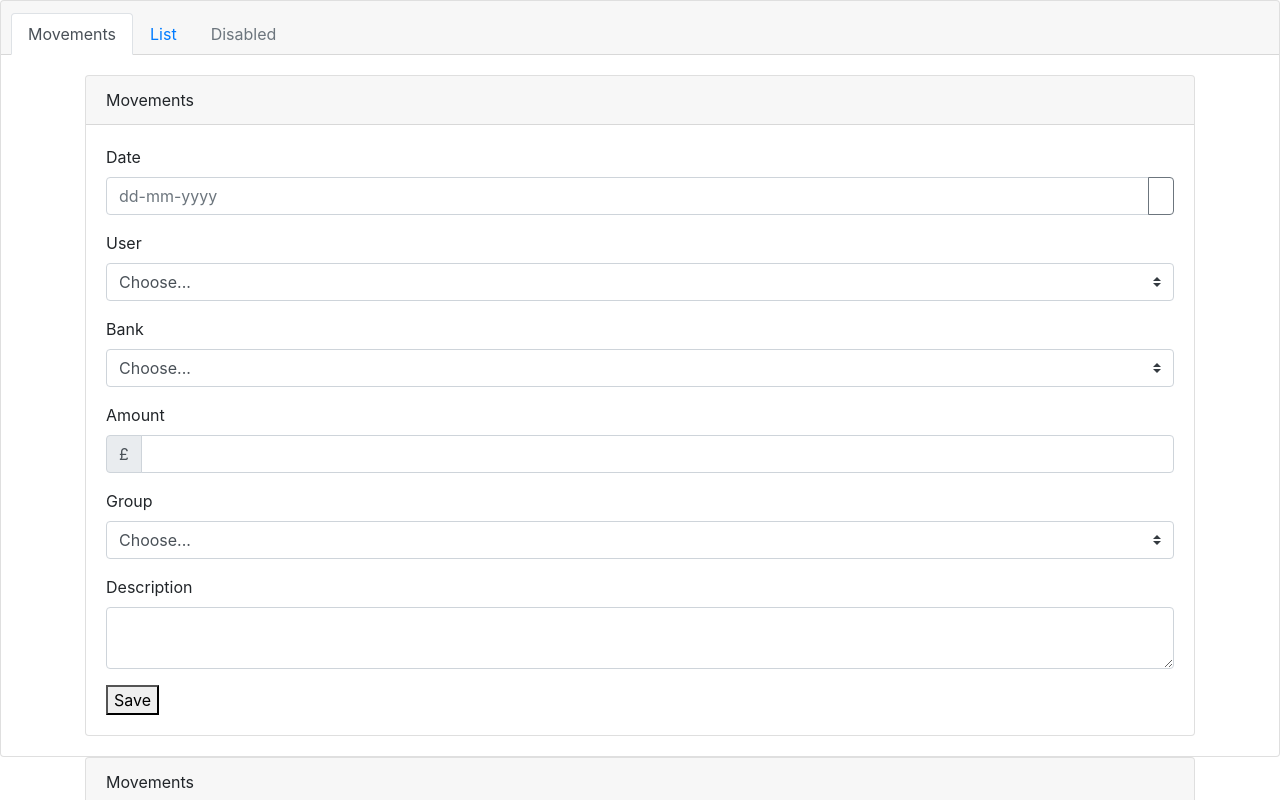
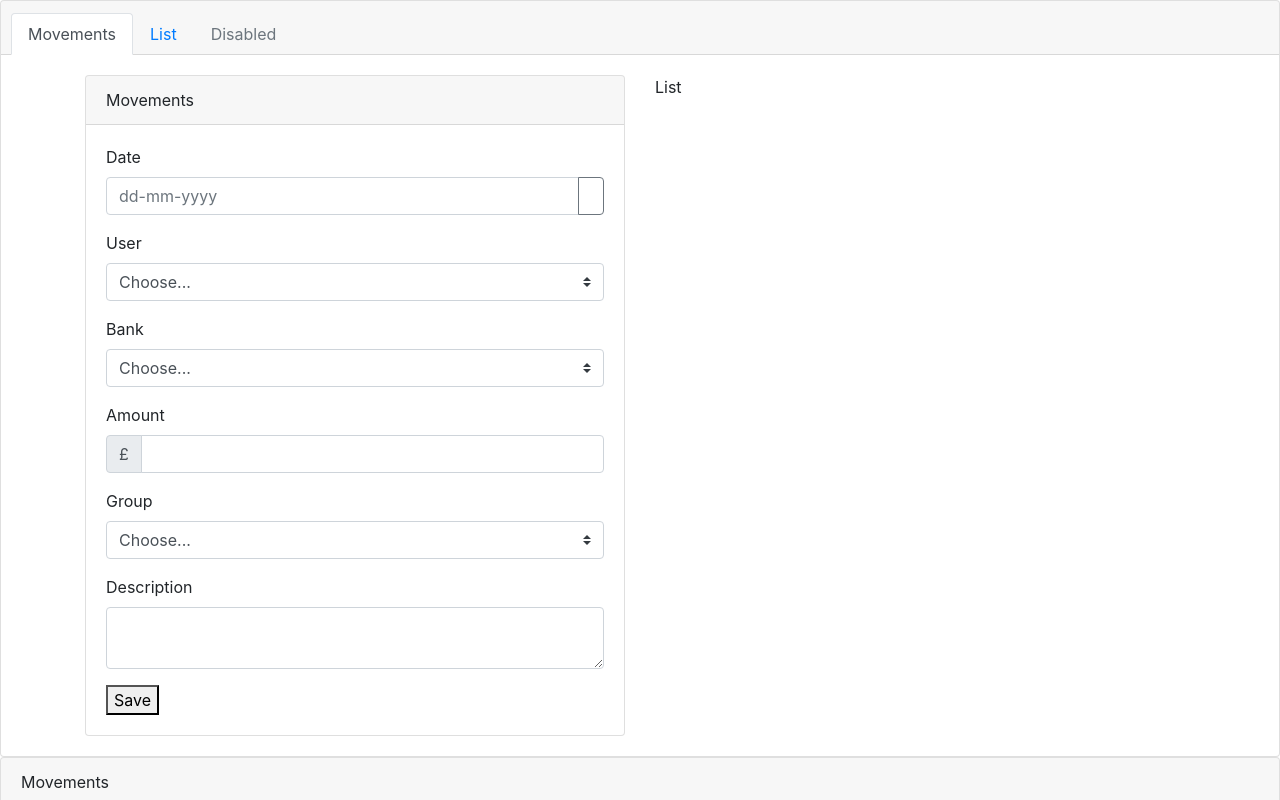
Before and after one commit to MRBalbuena/CashflowUI, an Angular app: page /movements in a window 1280 px wide. Shown: the top 800 px of the page. Built offline with nearby package versions, Linux system fonts and the light colour scheme.

Commit message:
Added Component Container. Restructured folders under container

```diff
--- a/src/app/app-routing.module.ts
+++ b/src/app/app-routing.module.ts
@@ -1,10 +1,10 @@
 import { NgModule } from '@angular/core';
 import { Routes, RouterModule } from '@angular/router';
-import { MovementsComponent } from './movements/movements.component';
+import { MovementComponent } from './movements/movement-container/movement/movement.component';
 
 
 const routes: Routes = [
-  { path: 'movements', component: MovementsComponent },
+  { path: 'movements', component: MovementComponent },
 ];
 
 @NgModule({
--- a/src/app/app.component.html
+++ b/src/app/app.component.html
@@ -13,7 +13,7 @@
     </ul>
   </div>
   <div class="card-body">
-    <app-movements></app-movements>
+    <app-movement-container></app-movement-container>
   </div>
 </div>
 
--- a/src/app/app.module.ts
+++ b/src/app/app.module.ts
@@ -5,13 +5,15 @@ import { AppRoutingModule } from './app-routing.module';
 import { AppComponent } from './app.component';
 import { NgbModule, NgbDateParserFormatter } from '@ng-bootstrap/ng-bootstrap';
 import { FormsModule, ReactiveFormsModule } from '@angular/forms';
-import { MovementsComponent } from './movements/movements.component';
+import { MovementComponent } from './movements/movement-container/movement/movement.component';
 import { NgbDateCustomParserFormatter } from './common/NgbDateCustomParserFormatter';
+import { MovementContainerComponent } from './movements/movement-container/movement-container.component';
 
 @NgModule({
   declarations: [
     AppComponent,
-    MovementsComponent
+    MovementComponent,
+    MovementContainerComponent
   ],
   imports: [
     BrowserModule,
--- /dev/null
+++ b/src/app/movements/movement-container/movement-container.component.html
@@ -0,0 +1,10 @@
+<div class="container">
+    <div class="row">
+        <div class="col-sm">
+            <app-movement></app-movement>
+        </div>
+        <div class="col-sm">
+            List
+        </div>
+    </div>
+</div>
--- /dev/null
+++ b/src/app/movements/movement-container/movement-container.component.ts
@@ -0,0 +1,15 @@
+import { Component, OnInit } from '@angular/core';
+
+@Component({
+  selector: 'app-movement-container',
+  templateUrl: './movement-container.component.html',
+  styleUrls: ['./movement-container.component.scss']
+})
+export class MovementContainerComponent implements OnInit {
+
+  constructor() { }
+
+  ngOnInit() {
+  }
+
+}
--- /dev/null
+++ b/src/app/movements/movement-container/movement/movement.component.html
@@ -0,0 +1,59 @@
+<div class="card">
+    <div class="card-header">
+        Movements
+    </div>
+    <div class="card-body">
+        {{diagnostic}}
+        <form [formGroup]="movementForm" (ngSubmit)="onSubmit(movementForm.value)">
+            <div class="form-group">
+                <label for="movement-date">Date</label>
+                <div class="input-group">
+                    <input class="form-control" placeholder="dd-mm-yyyy" name="date" id="movement-date" ngbDatepicker
+                        #d="ngbDatepicker" formControlName="date">
+                    <div class="input-group-append">
+                        <button class="btn btn-outline-secondary calendar" (click)="d.toggle()" type="button"></button>
+                    </div>
+                </div>
+            </div>
+            <div class="form-group">
+                <label for="select-user">User</label>
+                <select class="custom-select" id="select-user" name="user" formControlName="date">
+                    <option selected>Choose...</option>
+                    <option *ngFor="let user of users">{{user}}</option>
+                </select>
+            </div>
+
+            <div class="form-group">
+                <label for="select-bank">Bank</label>
+                <select class="custom-select" id="select-bank" name="bank" formControlName="bank">
+                    <option selected>Choose...</option>
+                    <option *ngFor="let bank of banks">{{bank}}</option>
+                </select>
+            </div>
+            <div class="form-group">
+                <label for="form-amount">Amount</label>
+                <div class="input-group mb-3">
+                    <div class="input-group-prepend">
+                        <span class="input-group-text" id="initGroup-pound" aria-label="pounds">£</span>
+                    </div>
+                    <input type="text" class="form-control" aria-label="pounds" aria-describedby="initGroup-pound"
+                        name="amount" id="form-amount" formControlName="amount">
+                </div>
+            </div>
+            <div class="form-group">
+                <label for="form-group">Group</label>
+                <select class="custom-select" id="form-group" name="group" formControlName="group">
+                    <option selected>Choose...</option>
+                    <option *ngFor="let group of groups">{{group}}</option>
+                </select>
+            </div>
+            <div class="form-group">
+                <label for="form-description">Description</label>
+                <textarea class="form-control" name="description" id="form-description"
+                    formControlName="description"></textarea>
+            </div>
+            <button class="button" type="submit">Save</button>
+        </form>
+        {{diagnostic}}
+    </div>
+</div>
--- a/src/app/movements/movements.component.html
+++ /dev/null
@@ -1,65 +0,0 @@
-<div class="container">
-    <div class="row">
-        <div class="col">
-            <div class="card">
-                <div class="card-header">
-                    Movements
-                </div>
-                <div class="card-body">
-                    {{diagnostic}}
-                    <form [formGroup]="movementForm" (ngSubmit)="onSubmit(movementForm.value)">
-                        <div class="form-group">
-                            <label for="movement-date">Date</label>
-                            <div class="input-group">
-                                <input class="form-control" placeholder="dd-mm-yyyy" name="date" id="movement-date"
-                                    ngbDatepicker #d="ngbDatepicker" formControlName="date">
-                                <div class="input-group-append">
-                                    <button class="btn btn-outline-secondary calendar" (click)="d.toggle()"
-                                        type="button"></button>
-                                </div>
-                            </div>
-                        </div>
-                        <div class="form-group">
-                            <label for="select-user">User</label>
-                            <select class="custom-select" id="select-user" name="user" formControlName="date">
-                                <option selected>Choose...</option>
-                                <option *ngFor="let user of users">{{user}}</option>
-                            </select>
-                        </div>
-
-                        <div class="form-group">
-                            <label for="select-bank">Bank</label>
-                            <select class="custom-select" id="select-bank" name="bank" formControlName="bank">
-                                <option selected>Choose...</option>
-                                <option *ngFor="let bank of banks">{{bank}}</option>
-                            </select>
-                        </div>
-                        <div class="form-group">
-                            <label for="form-amount">Amount</label>
-                            <div class="input-group mb-3">
-                                <div class="input-group-prepend">
-                                    <span class="input-group-text" id="initGroup-pound" aria-label="pounds">£</span>
-                                </div>
-                                <input type="text" class="form-control" aria-label="pounds"
-                                    aria-describedby="initGroup-pound" name="amount" id="form-amount" formControlName="amount">
-                            </div>
-                        </div>
-                        <div class="form-group">
-                            <label for="form-group">Group</label>
-                            <select class="custom-select" id="form-group" name="group" formControlName="group">
-                                <option selected>Choose...</option>
-                                <option *ngFor="let group of groups">{{group}}</option>
-                            </select>
-                        </div>
-                        <div class="form-group">
-                            <label for="form-description">Description</label>
-                            <textarea class="form-control" name="description" id="form-description" formControlName="description"></textarea>
-                        </div>
-                        <button class="button" type="submit">Save</button>
-                    </form>
-                    {{diagnostic}}
-                </div>
-            </div>
-        </div>
-    </div>
-</div>
```
Also changed, not shown: src/app/movements/movement-container/movement/movement.component.ts (renamed from src/app/movements/movements.component.ts, +4 -4 lines), src/app/movements/movement-container/movement-container.component.scss (added), src/app/movements/movement-container/movement/movement.component.scss (added), 2 other files (tests, documents, lock files or other folders).
